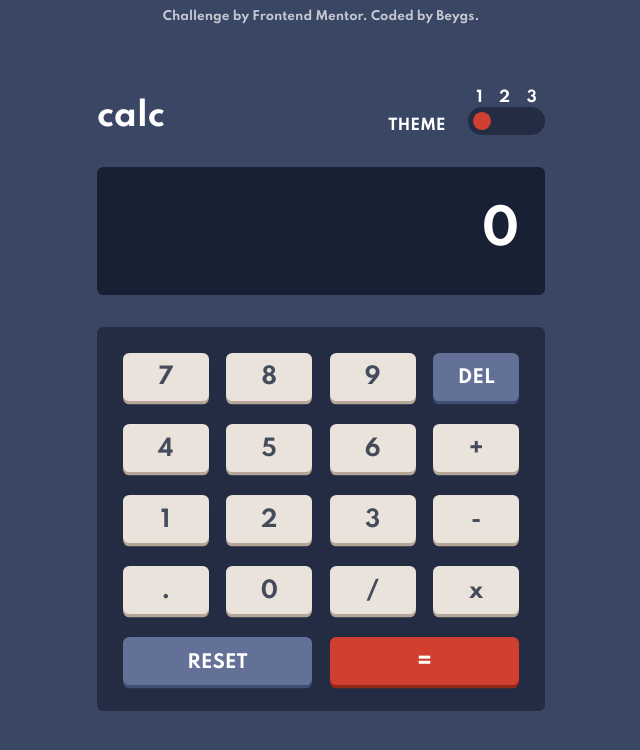
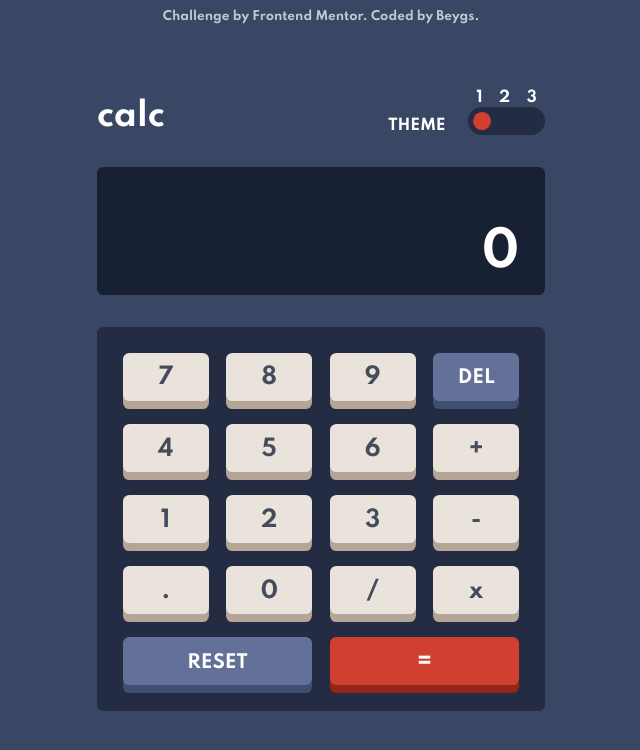
Before and after one commit to Beygs/calc-frontendmentor, a React (Create React App) app: page / in a window 1280 px wide. Shown: the top 750 px of the page, without its empty margins (319-959 px from the left). Built offline with nearby package versions, Linux system fonts and the light colour scheme.

Commit message:
Accessibility issues fixed + upadated screen display

```diff
--- a/src/App.js
+++ b/src/App.js
@@ -40,7 +40,11 @@ function App() {
             <h1 className="title">calc</h1>
             <ThemesToggle theme={theme} setTheme={setTheme} />
           </header>
-          <Screen result={result} resultSize={resultSize} />
+          <Screen
+            result={result}
+            resultSize={resultSize}
+            memory={memory}
+            operator={operator} />
           <Keypad
              result={result}
              setResult={setResult}
--- a/src/components/Key.js
+++ b/src/components/Key.js
@@ -7,14 +7,14 @@ const Key = ({value, action}) => {
     }
 
     return (
-        <button
+        <div
             className={`key ${value === "del" ? "del-key" :
                 value === "reset" ? "reset-key" :
                 value === "=" ? "eq-key" : ""}`}
             onClick={handleClick}
         >
             <div className="key-value">{value}</div>
-        </button>
+        </div>
     )
 }
 
--- a/src/components/Screen.js
+++ b/src/components/Screen.js
@@ -1,10 +1,19 @@
 import React from "react";
 
-const Screen = ({ result, resultSize }) => {
+const Screen = ({ result, resultSize, memory, operator }) => {
     return (
         <div className="screen">
             <div className="outer-result">
-                <h2 className="result" style={{fontSize: `${resultSize}em`}}>{result}</h2>
+                <h3
+                    className="memory"
+                    style={{display: `${memory === 0 ? "none" : "block"}`}}>
+                        {memory} {operator}
+                </h3>
+                <h2
+                    className="result"
+                    style={{fontSize: `${resultSize}em`, height: `${resultSize}em`}}>
+                        {result}
+                </h2>
             </div>
         </div>
     )
--- a/src/components/Toggle.js
+++ b/src/components/Toggle.js
@@ -8,9 +8,21 @@ const Toggle = ({theme, setTheme}) => {
     return (
         <div className="theme-switch">
             <div className="theme-switch-buttons">
-                <button className="switch1" value="1" onClick={handleClick}></button>
-                <button className="switch2" value="2" onClick={handleClick}></button>
-                <button className="switch3" value="3" onClick={handleClick}></button>
+                <button
+                    className="switch1"
+                    value="1"
+                    onClick={handleClick}
+                    aria-label="Change color theme"></button>
+                <button
+                    className="switch2"
+                    value="2"
+                    onClick={handleClick}
+                    aria-label="Change color theme"></button>
+                <button
+                    className="switch3"
+                    value="3"
+                    onClick={handleClick}
+                    aria-label="Change color theme"></button>
             </div>
             <div className={`round select-theme${theme}`}></div>
         </div>
--- a/src/styles/_screen.scss
+++ b/src/styles/_screen.scss
@@ -8,18 +8,29 @@ $screen-height: 4rem;
     align-items: center;
     justify-content: flex-end;
     margin: 1rem 0;
-    padding: $calc-padding;
     height: $screen-height;
     border-radius: $calc-bradius;
     .outer-result {
         width: $calc-width - $calc-padding;
-        text-align: right;
+        display: grid;
+        grid-template-rows: 1rem auto;
+        justify-items: right;
         overflow: hidden;
-        .result {
+        padding: $calc-padding;
+        height: 100%;
+        .result,
+        .memory {
             @include themed() {
                 color: t("headings");
             }
             float: right;
         }
+        .memory {
+            font-size: 0.8rem;
+            grid-row: 1 / 2;
+        }
+        .result {
+            grid-row: 2 / 3;
+        }
     }
 }
```
